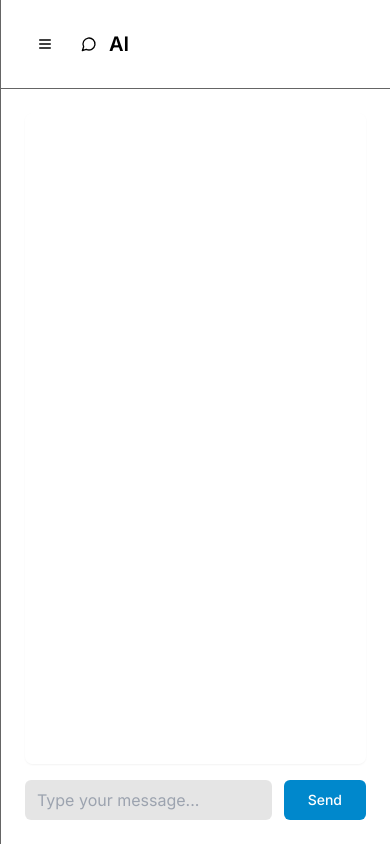
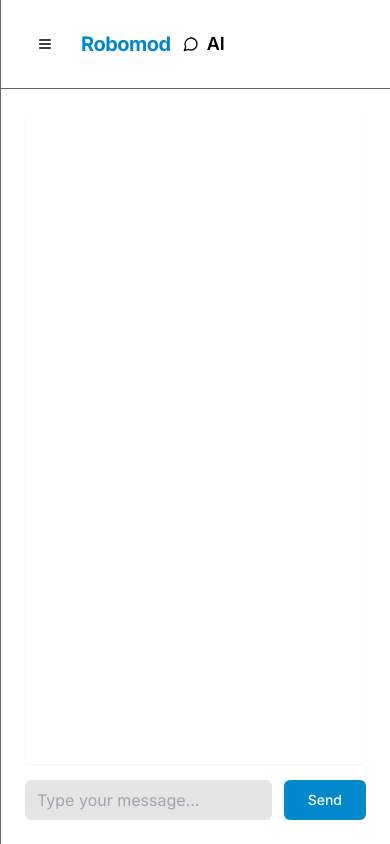
Before and after one commit to AhmedA-AY/Robomod-Front, a Next.js app: page / in a window 390 px wide. Built offline with nearby package versions, Linux system fonts and the light colour scheme.

Commit message:
Update page.tsx

```diff
--- a/app/page.tsx
+++ b/app/page.tsx
@@ -38,7 +38,7 @@ export default function Home() {
               key={tab.id}
               variant={activeTab === tab.id ? 'secondary' : 'ghost'}
               className={`w-full justify-start text-foreground/80 hover:text-foreground ${
-                activeTab === tab.id ? 'bg-background/50 text-foreground' : ''
+                activeTab === tab.id ? 'bg-secondary/50 text-foreground' : ''
               }`}
               onClick={() => {
                 setActiveTab(tab.id)
@@ -56,26 +56,33 @@ export default function Home() {
 
       {/* Main Content */}
       <div className="flex-1 flex flex-col bg-background">
-        <header className="border-b border-input/10 p-6 flex items-center gap-4 bg-background">
+        <header className="border-b border-input/10 p-6 flex items-center justify-between bg-background">
+          <div className="flex items-center gap-4">
             <Button
               variant="ghost"
               size="icon"
               onClick={toggleSidebar}
-            className="md:hidden hover:bg-background/50"
+              className="md:hidden hover:bg-secondary/50"
             >
               <Menu className="h-5 w-5" />
             </Button>
             <div className="flex items-center gap-3">
+              <h1 className={`text-xl font-bold text-primary tracking-tight ${!isSidebarOpen ? 'md:hidden' : 'hidden'}`}>
+                Robomod
+              </h1>
+              <div className="flex items-center gap-2">
                 {tabs.find(tab => tab.id === activeTab)?.icon}
-            <h2 className="text-xl font-semibold text-foreground/90">
+                <h2 className="text-lg font-semibold text-foreground/90">
                   {tabs.find(tab => tab.id === activeTab)?.label}
                 </h2>
+              </div>
+            </div>
           </div>
         </header>
         <main className="flex-1 p-6 overflow-auto bg-background">
           {activeTab === 'ai' && <AIChatInterface />}
           {activeTab !== 'ai' && (
-            <div className="text-foreground/80 space-y-4">
+            <div className="text-foreground/80 space-y-4 max-w-4xl mx-auto">
               <p>Content for {tabs.find(tab => tab.id === activeTab)?.label} goes here.</p>
             </div>
           )}
```
Lines whose indentation alone changed are shown as unchanged.
